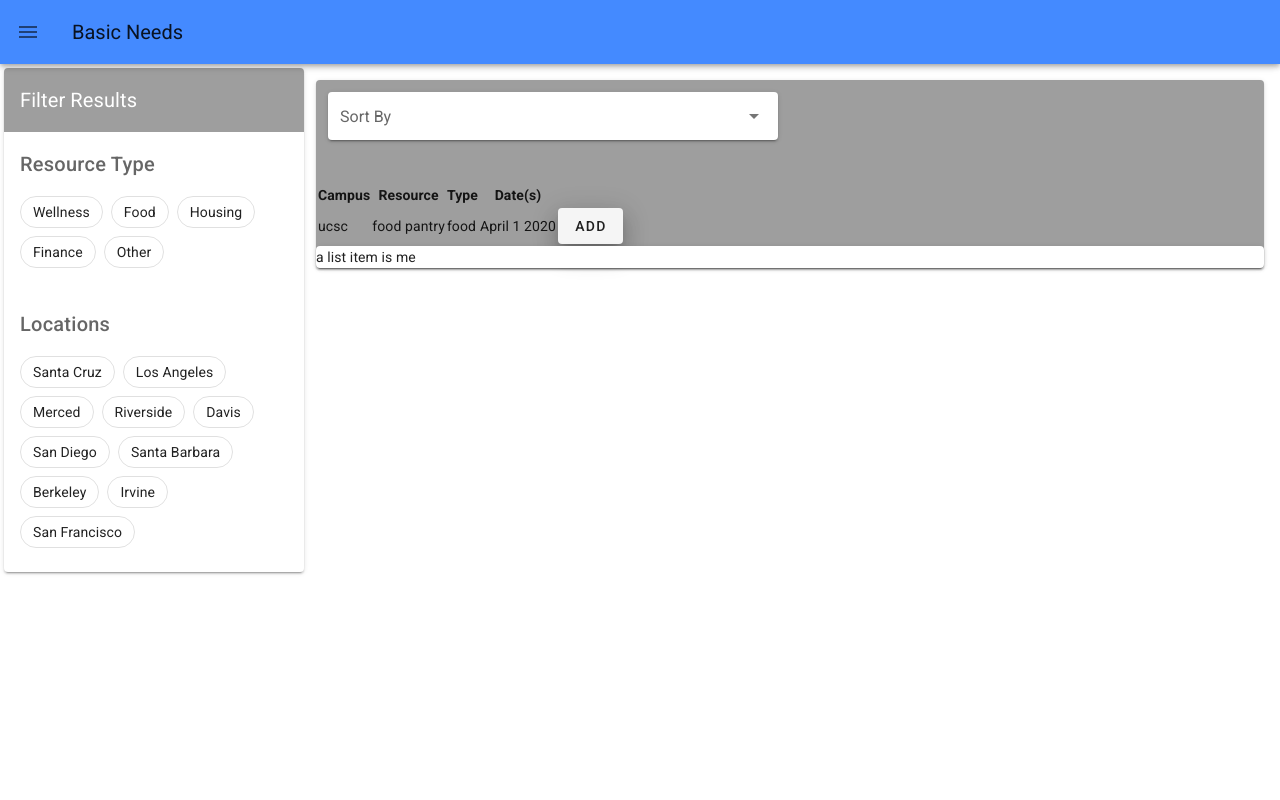
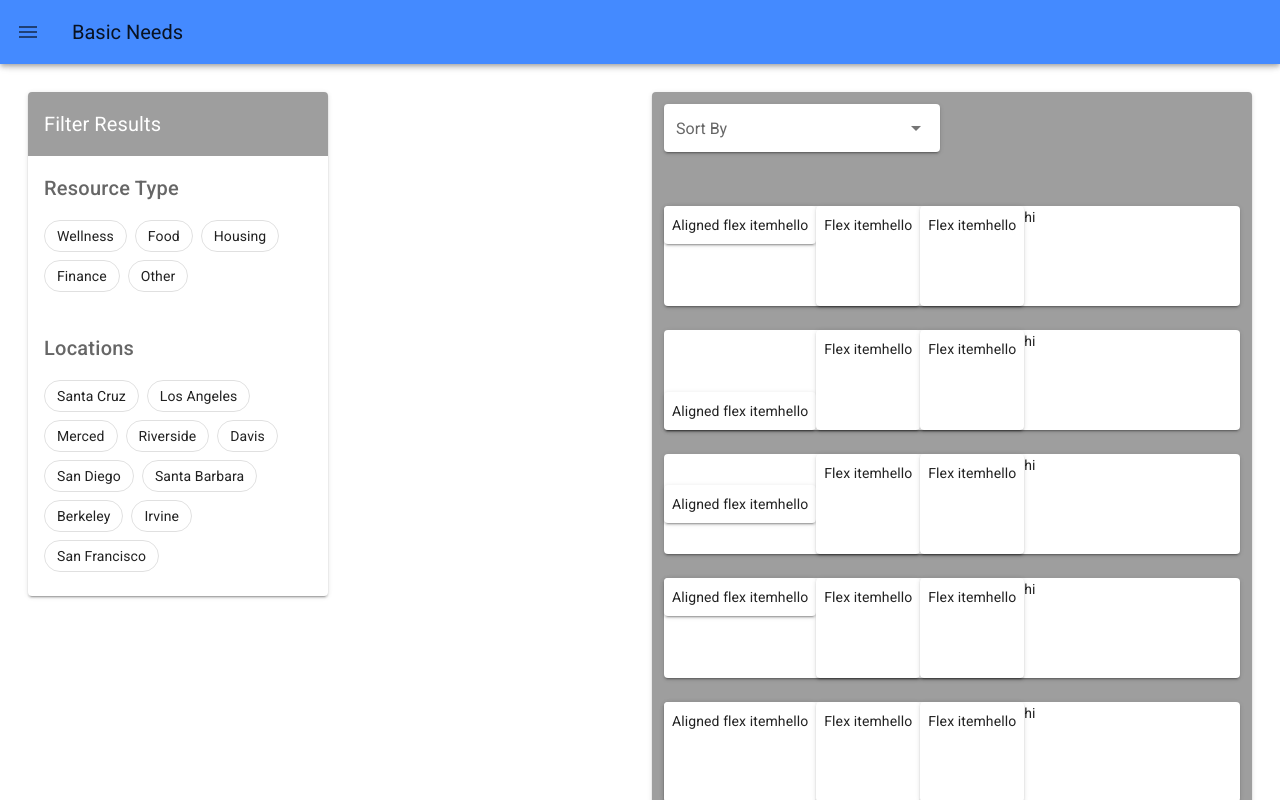
Before and after one commit to bbaltaxe/basicneeds, a Vue app in the folder client/: page /add in a window 1280 px wide. Shown: the top 800 px of the page. Built offline with nearby package versions, Linux system fonts and the light colour scheme.

Commit message:
working on doing containers and alignment the right way

```diff
--- a/client/src/components/ListItem.vue
+++ b/client/src/components/ListItem.vue
@@ -1,7 +1,32 @@
 <template>
-  <div class="container-fluid">
-    <v-card>
-      a list item is me
-    </v-card>
-  </div>
+  <v-container>
+    <v-row class="text-center">
+      <v-col cols="12">
+        <v-card
+          v-for="j in justify"
+          :key="j"
+          class="d-flex mb-6"
+          height="100"
+        >
+          <v-card
+            v-for="n in 3"
+            :key="n"
+            class="pa-2"
+            :class="[n === 1 && `align-self-${j}`]"
+          >
+            {{ n === 1 ? 'Aligned flex item' : 'Flex item' }}hello
+          </v-card>
+          hi
+        </v-card>
+      </v-col>
+    </v-row>
+  </v-container>
 </template>
+<script>
+export default {
+  name: "HelloWorld",
+  data: () => ({
+    justify: ["start", "end", "center", "baseline", "auto", "stretch"],
+  }),
+};
+</script>
--- a/client/src/components/ResourceTable.vue
+++ b/client/src/components/ResourceTable.vue
@@ -1,36 +1,5 @@
 <template>
   <div>
-    <table>
-      <thead>
-        <tr>
-          <th scope="col">
-            Campus
-          </th>
-          <th scope="col">
-            Resource
-          </th>
-          <th scope="col">
-            Type
-          </th>
-          <th scope="col">
-            Date(s)
-          </th>
-        </tr>
-      </thead>
-      <tbody>
-        <td>ucsc</td>
-        <td>food pantry</td>
-        <td>food</td>
-        <td>April 1 2020</td>
-        <td>
-          <v-btn
-            elevation="14"
-          >
-            Add
-          </v-btn>
-        </td>
-      </tbody>
-    </table>
     <ListItem />
   </div>
 </template>
--- a/client/src/views/Add.vue
+++ b/client/src/views/Add.vue
@@ -1,11 +1,13 @@
 <template>
   <v-card-text>
-    <div class="container-fluid">
-      <div class="row">
-        <div class="col-xs">
+    <v-container
+      fluid
+    >
+      <v-row>
+        <v-col>
           <ServiceFilter />
-        </div>
-        <div class="col">
+        </v-col>
+        <v-col>
           <v-card
             color="grey"
             class="mx-auto"
@@ -21,12 +23,11 @@
                 solo
               />
             </v-col>
-
             <ResourceTable />
           </v-card>
-        </div>
-      </div>
-    </div>
+        </v-col>
+      </v-row>
+    </v-container>
   </v-card-text>
 </template>
 
```
